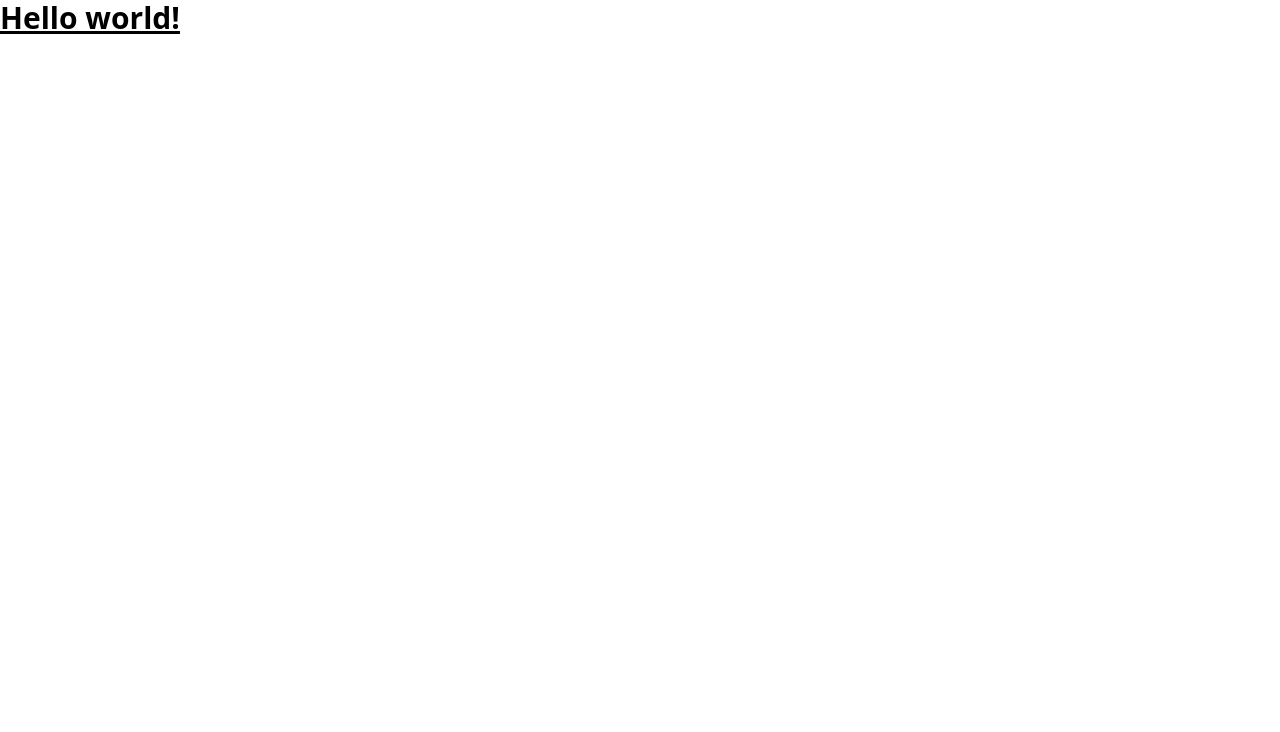
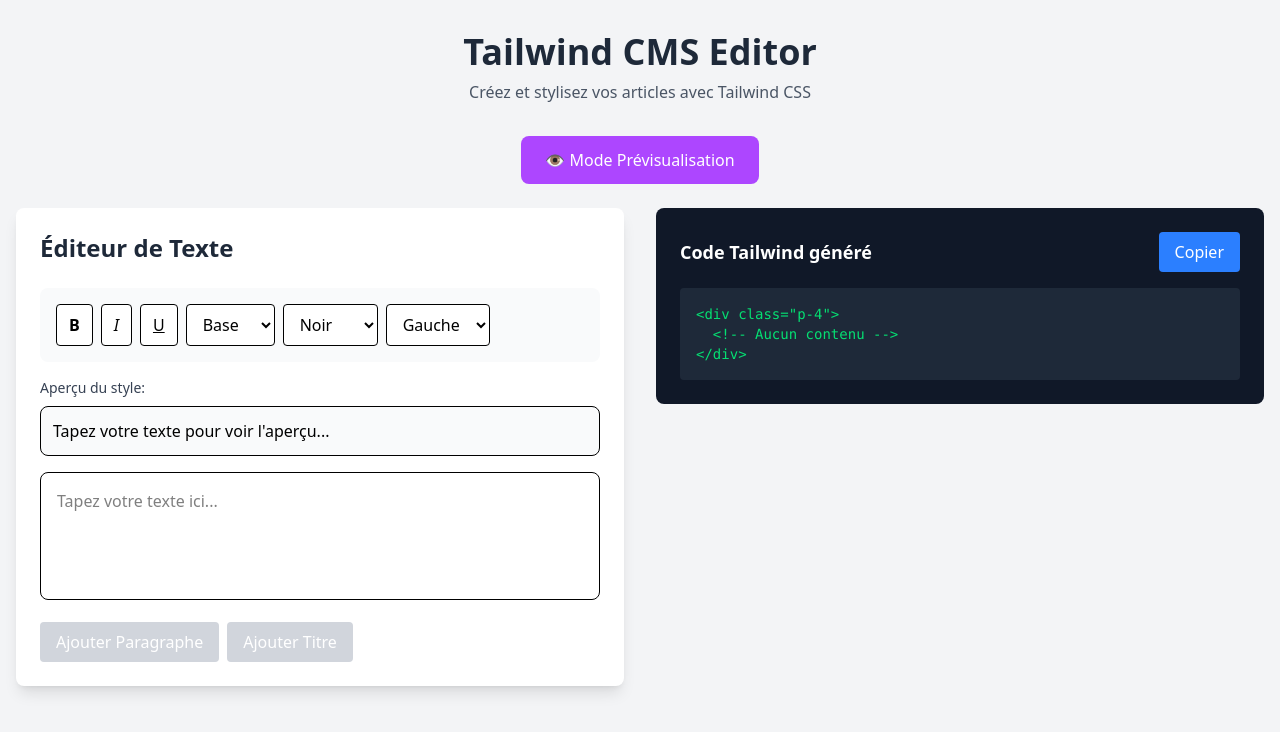
Before and after one commit to henocn/tailwind-cms, a React (Vite) app: page / in a window 1280 px wide. Shown: the top 732 px of the page. Built offline with nearby package versions, Linux system fonts and the light colour scheme.

Commit message:
Correction et affichage de stylisation de texte

```diff
--- a/package.json
+++ b/package.json
@@ -13,7 +13,8 @@
     "@tailwindcss/vite": "^4.1.10",
     "react": "^19.1.0",
     "react-dom": "^19.1.0",
-    "tailwindcss": "^4.1.10"
+    "tailwindcss": "^4.1.10",
+    "zustand": "^5.0.5"
   },
   "devDependencies": {
     "@eslint/js": "^9.25.0",
--- a/src/App.tsx
+++ b/src/App.tsx
@@ -1,12 +1,47 @@
+import React, { useEffect } from 'react'
+import { TextEditor } from './components/Editor/TextEditor'
+import { Preview } from './components/Editor/Preview'
+import { CodeGenerator } from './components/Editor/CodeGenerator'
+import { useEditorStore } from './store/editorStore'
 
+
+
+
+// Application principale de l'éditeur CMS
 function App() {
+  const { isPreviewMode, togglePreviewMode, initializeArticle } = useEditorStore()
+
+  useEffect(() => {
+    initializeArticle()
+  }, [initializeArticle])
 
   return (
-    <>
-      <h1 className="text-3xl font-bold underline">
-        Hello world!
-      </h1>
-    </>
+    <div className="min-h-screen bg-gray-100 py-8">
+      <div className="container mx-auto px-4">
+        <header className="text-center mb-8">
+          <h1 className="text-4xl font-bold text-gray-800 mb-2">Tailwind CMS Editor</h1>
+          <p className="text-gray-600">Créez et stylisez vos articles avec Tailwind CSS</p>
+        </header>
+
+        <div className="mb-6 text-center">
+          <button
+            onClick={togglePreviewMode}
+            className="px-6 py-3 bg-purple-500 text-white rounded-lg hover:bg-purple-600 font-medium"
+          >
+            {isPreviewMode ? '✏️ Mode Édition' : '👁️ Mode Prévisualisation'}
+          </button>
+        </div>
+
+        <div className="grid grid-cols-1 xl:grid-cols-2 gap-8">
+          <div>
+            {isPreviewMode ? <Preview /> : <TextEditor />}
+          </div>
+          <div>
+            <CodeGenerator />
+          </div>
+        </div>
+      </div>
+    </div>
   )
 }
 
--- a/src/components/Editor/TextEditor.tsx
+++ b/src/components/Editor/TextEditor.tsx
@@ -1,6 +1,6 @@
-import React, { useState } from 'react'
+import React, { useState, useEffect } from 'react'
 import { useEditorStore } from '../../store/editorStore'
-import { ArticleBlock, TextStyle } from '../../types'
+import type { ArticleBlock, TextStyle } from '../../types'
 import { generateId } from '../../utils/helpers'
 
 
@@ -8,7 +8,16 @@
 
 // Composant principal de l'éditeur de texte
 export const TextEditor: React.FC = () => {
-  const { currentArticle, addBlock, updateBlock, selectedBlockId, setSelectedBlock } = useEditorStore()
+  const {
+    currentArticle,
+    addBlock,
+    updateBlock,
+    deleteBlock,
+    selectedBlockId,
+    setSelectedBlock,
+    initializeArticle
+  } = useEditorStore()
+
   const [currentText, setCurrentText] = useState('')
   const [currentStyles, setCurrentStyles] = useState<TextStyle>({
     bold: false,
@@ -19,6 +28,12 @@
     alignment: 'left'
   })
 
+  useEffect(() => {
+    if (!currentArticle) {
+      initializeArticle()
+    }
+  }, [currentArticle, initializeArticle])
+
   const handleAddBlock = (type: ArticleBlock['type']) => {
     if (!currentText.trim()) return
 
@@ -26,35 +41,52 @@
       id: generateId(),
       type,
       content: currentText,
-      styles: currentStyles
+      styles: { ...currentStyles }
     }
 
     addBlock(newBlock)
     setCurrentText('')
   }
 
+  const handleDeleteBlock = (id: string) => {
+    deleteBlock(id)
+  }
+
   const toggleStyle = (style: keyof Pick<TextStyle, 'bold' | 'italic' | 'underline'>) => {
     setCurrentStyles(prev => ({ ...prev, [style]: !prev[style] }))
   }
 
+  const getPreviewClasses = () => {
+    return [
+      currentStyles.bold ? 'font-bold' : '',
+      currentStyles.italic ? 'italic' : '',
+      currentStyles.underline ? 'underline' : '',
+      `text-${currentStyles.fontSize}`,
+      `text-${currentStyles.color}`,
+      `text-${currentStyles.alignment}`
+    ].filter(Boolean).join(' ')
+  }
+
   return (
     <div className="w-full max-w-4xl mx-auto p-6 bg-white rounded-lg shadow-lg">
+      <h2 className="text-2xl font-bold mb-6 text-gray-800">Éditeur de Texte</h2>
+
       <div className="mb-4 flex flex-wrap gap-2 p-4 bg-gray-50 rounded-lg">
         <button
           onClick={() => toggleStyle('bold')}
-          className={`px-3 py-1 rounded ${currentStyles.bold ? 'bg-blue-500 text-white' : 'bg-white'}`}
+          className={`px-3 py-2 rounded font-bold ${currentStyles.bold ? 'bg-blue-500 text-white' : 'bg-white border hover:bg-gray-100'}`}
         >
           B
         </button>
         <button
           onClick={() => toggleStyle('italic')}
-          className={`px-3 py-1 rounded ${currentStyles.italic ? 'bg-blue-500 text-white' : 'bg-white'}`}
+          className={`px-3 py-2 rounded italic ${currentStyles.italic ? 'bg-blue-500 text-white' : 'bg-white border hover:bg-gray-100'}`}
         >
           I
         </button>
         <button
           onClick={() => toggleStyle('underline')}
-          className={`px-3 py-1 rounded ${currentStyles.underline ? 'bg-blue-500 text-white' : 'bg-white'}`}
+          className={`px-3 py-2 rounded underline ${currentStyles.underline ? 'bg-blue-500 text-white' : 'bg-white border hover:bg-gray-100'}`}
         >
           U
         </button>
@@ -62,25 +94,47 @@
         <select
           value={currentStyles.fontSize}
           onChange={(e) => setCurrentStyles(prev => ({ ...prev, fontSize: e.target.value }))}
-          className="px-3 py-1 rounded border"
+          className="px-3 py-2 rounded border bg-white"
         >
+          <option value="xs">XS</option>
           <option value="sm">Small</option>
           <option value="base">Base</option>
           <option value="lg">Large</option>
           <option value="xl">XL</option>
           <option value="2xl">2XL</option>
+          <option value="3xl">3XL</option>
+        </select>
+
+        <select
+          value={currentStyles.color}
+          onChange={(e) => setCurrentStyles(prev => ({ ...prev, color: e.target.value }))}
+          className="px-3 py-2 rounded border bg-white"
+        >
+          <option value="gray-900">Noir</option>
+          <option value="red-500">Rouge</option>
+          <option value="blue-500">Bleu</option>
+          <option value="green-500">Vert</option>
+          <option value="purple-500">Violet</option>
+          <option value="yellow-500">Jaune</option>
         </select>
 
         <select
           value={currentStyles.alignment}
           onChange={(e) => setCurrentStyles(prev => ({ ...prev, alignment: e.target.value as TextStyle['alignment'] }))}
-          className="px-3 py-1 rounded border"
+          className="px-3 py-2 rounded border bg-white"
         >
-          <option value="left">Left</option>
-          <option value="center">Center</option>
-          <option value="right">Right</option>
-          <option value="justify">Justify</option>
+          <option value="left">Gauche</option>
+          <option value="center">Centre</option>
+          <option value="right">Droite</option>
+          <option value="justify">Justifié</option>
         </select>
+      </div>
+
+      <div className="mb-4">
+        <label className="block text-sm font-medium text-gray-700 mb-2">Aperçu du style:</label>
+        <div className={`p-3 border rounded-lg bg-gray-50 ${getPreviewClasses()}`}>
+          {currentText || 'Tapez votre texte pour voir l\'aperçu...'}
+        </div>
       </div>
 
       <textarea
@@ -93,17 +147,41 @@
       <div className="mt-4 flex gap-2">
         <button
           onClick={() => handleAddBlock('paragraph')}
-          className="px-4 py-2 bg-blue-500 text-white rounded hover:bg-blue-600"
+          disabled={!currentText.trim()}
+          className="px-4 py-2 bg-blue-500 text-white rounded hover:bg-blue-600 disabled:bg-gray-300 disabled:cursor-not-allowed"
         >
           Ajouter Paragraphe
         </button>
         <button
           onClick={() => handleAddBlock('heading')}
-          className="px-4 py-2 bg-green-500 text-white rounded hover:bg-green-600"
+          disabled={!currentText.trim()}
+          className="px-4 py-2 bg-green-500 text-white rounded hover:bg-green-600 disabled:bg-gray-300 disabled:cursor-not-allowed"
         >
           Ajouter Titre
         </button>
       </div>
+
+      {currentArticle && currentArticle.blocks.length > 0 && (
+        <div className="mt-8">
+          <h3 className="text-lg font-semibold mb-4 text-gray-800">Blocs ajoutés:</h3>
+          <div className="space-y-3">
+            {currentArticle.blocks.map((block) => (
+              <div key={block.id} className="flex items-center justify-between p-3 bg-gray-50 rounded-lg">
+                <div className="flex-1">
+                  <span className="text-sm text-gray-500 uppercase">{block.type}</span>
+                  <p className="text-gray-800 truncate">{block.content}</p>
+                </div>
+                <button
+                  onClick={() => handleDeleteBlock(block.id)}
+                  className="ml-3 px-3 py-1 bg-red-500 text-white rounded hover:bg-red-600 text-sm"
+                >
+                  Supprimer
+                </button>
+              </div>
+            ))}
+          </div>
+        </div>
+      )}
     </div>
   )
 }
--- a/src/store/editorStore.ts
+++ b/src/store/editorStore.ts
@@ -1,5 +1,5 @@
 import { create } from 'zustand'
-import { Article, ArticleBlock, TextStyle } from '../types'
+import type { Article, ArticleBlock, TextStyle } from '../types'
 
 
 
@@ -16,6 +16,7 @@
   setSelectedBlock: (id: string | null) => void
   togglePreviewMode: () => void
   generateTailwindCode: () => string
+  initializeArticle: () => void
 }
 
 export const useEditorStore = create<EditorStore>((set, get) => ({
@@ -23,12 +24,23 @@
   selectedBlockId: null,
   isPreviewMode: false,
 
+  initializeArticle: () => set({
+    currentArticle: {
+      id: Math.random().toString(36).substr(2, 9),
+      title: 'Nouvel Article',
+      blocks: [],
+      createdAt: new Date(),
+      updatedAt: new Date()
+    }
+  }),
+
   setCurrentArticle: (article) => set({ currentArticle: article }),
 
   addBlock: (block) => set((state) => ({
     currentArticle: state.currentArticle ? {
       ...state.currentArticle,
-      blocks: [...state.currentArticle.blocks, block]
+      blocks: [...state.currentArticle.blocks, block],
+      updatedAt: new Date()
     } : null
   })),
 
@@ -37,15 +49,18 @@
       ...state.currentArticle,
       blocks: state.currentArticle.blocks.map(block =>
         block.id === id ? { ...block, ...updates } : block
-      )
+      ),
+      updatedAt: new Date()
     } : null
   })),
 
   deleteBlock: (id) => set((state) => ({
     currentArticle: state.currentArticle ? {
       ...state.currentArticle,
-      blocks: state.currentArticle.blocks.filter(block => block.id !== id)
-    } : null
+      blocks: state.currentArticle.blocks.filter(block => block.id !== id),
+      updatedAt: new Date()
+    } : null,
+    selectedBlockId: state.selectedBlockId === id ? null : state.selectedBlockId
   })),
 
   setSelectedBlock: (id) => set({ selectedBlockId: id }),
@@ -54,9 +69,9 @@
 
   generateTailwindCode: () => {
     const { currentArticle } = get()
-    if (!currentArticle) return ''
+    if (!currentArticle || currentArticle.blocks.length === 0) return '<div class="p-4">\n  <!-- Aucun contenu -->\n</div>'
 
-    return currentArticle.blocks.map(block => {
+    const blocksCode = currentArticle.blocks.map(block => {
       const { styles } = block
       const classes = [
         styles.bold ? 'font-bold' : '',
@@ -64,10 +79,14 @@
         styles.underline ? 'underline' : '',
         `text-${styles.fontSize}`,
         `text-${styles.color}`,
-        `text-${styles.alignment}`
+        `text-${styles.alignment}`,
+        'mb-4'
       ].filter(Boolean).join(' ')
 
-      return `<${block.type} class="${classes}">${block.content}</${block.type}>`
+      const tag = block.type === 'heading' ? 'h2' : 'p'
+      return `  <${tag} class="${classes}">${block.content}</${tag}>`
     }).join('\n')
+
+    return `<div class="max-w-4xl mx-auto p-6">\n${blocksCode}\n</div>`
   }
 }))
```
Also changed, not shown: 1 other file (tests, documents, lock files or other folders).
